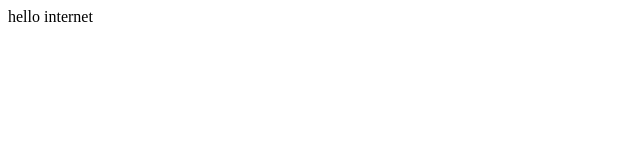
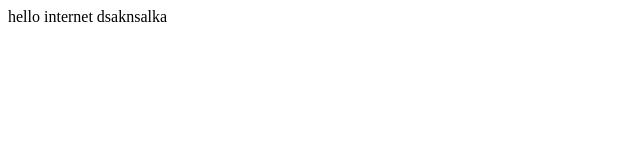
Before and after one commit to janaguan/janaguan.github.io, a plain HTML site: page index.html in a window 1280 px wide. Shown: the full height of the page, 0-640 px from the left. Drawn offline with Linux system fonts and the light colour scheme.

Commit message:
another commit
random stuff

```diff
--- a/index.html
+++ b/index.html
@@ -2,5 +2,6 @@
 	<body>
 
 	 	hello internet
+	 	dsaknsalka
 	</body>
 </html>
```
